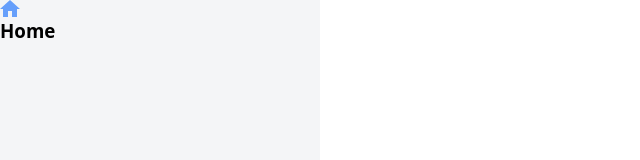
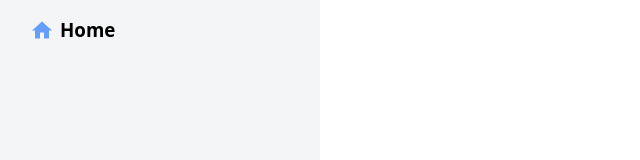
Before and after one commit to simoneschiavo/todo-list, a website built with webpack: page src/template.html in a window 1280 px wide. Shown: the top 160 px of the page, without its empty margins (0-640 px from the left). Built offline with nearby package versions, Linux system fonts and the light colour scheme.

Commit message:
Add basic styles for projects and their container

```diff
--- a/src/styles.css
+++ b/src/styles.css
@@ -81,3 +81,17 @@ body {
     bottom: 0;
     border-top: 2px solid var(--mid-grey);
 }
+
+/* Navbar */
+.projects-container {
+    margin: 1rem 2rem;
+}
+
+.project {
+    display: flex;
+    gap: .5rem;
+}
+
+.project > h3 {
+    font-weight: 600;
+}
```
